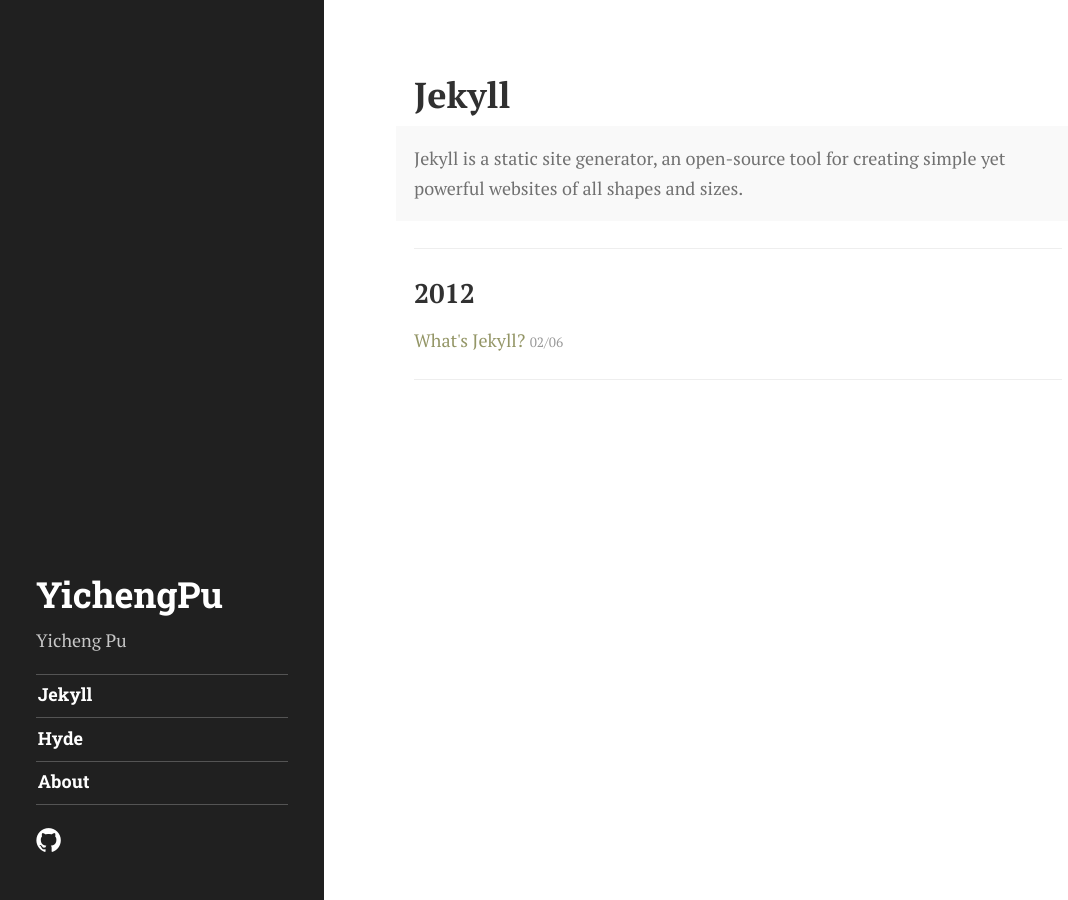
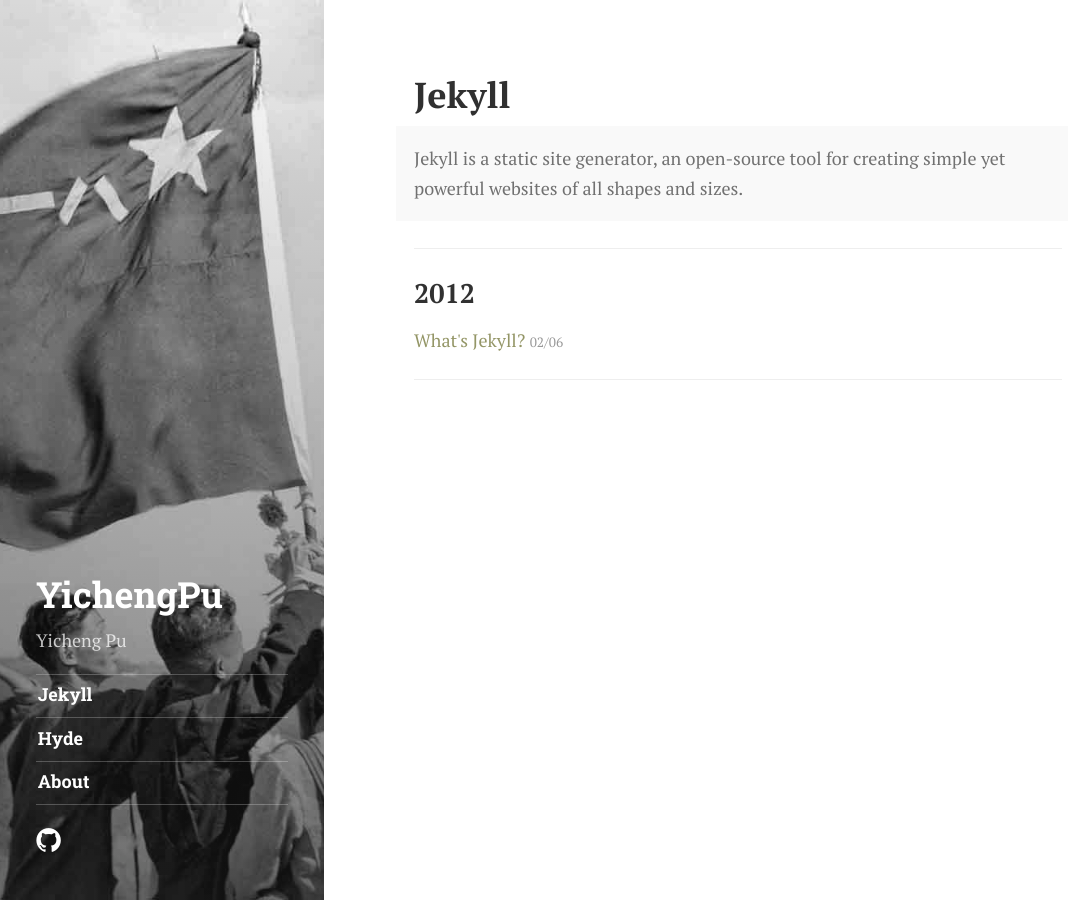
Before and after one commit to YichengPu/YIchengPu.github.io, a Jekyll site: the page built from tag/jekyll.md, in a window 1280 px wide. Shown: the whole page, without its empty margins (0-1068 px from the left). Built offline with Jekyll 4.4.1, drawn with Linux system fonts in a browser that asks for light colours; some web fonts are replaced.

Commit message:
Update tags.yml

```diff
--- a/_data/tags.yml
+++ b/_data/tags.yml
@@ -13,7 +13,7 @@
 
 hyde:
   name: Hyde
-  image: /hydejack/public/img/hyde.jpg
+  image: /public/img/1300.jpg
   color: '#949667'
   description: >
     Hyde is a brazen two-column Jekyll theme that pairs a prominent sidebar with uncomplicated content.
@@ -21,7 +21,7 @@ hyde:
 
 jekyll:
   name: Jekyll
-  image: /hydejack/public/img/jekyll.jpg
+  image: /public/img/81.jpg
   color: '#949667'
   description: >
     Jekyll is a static site generator, an open-source tool for creating simple yet powerful websites of all shapes and sizes.
```
